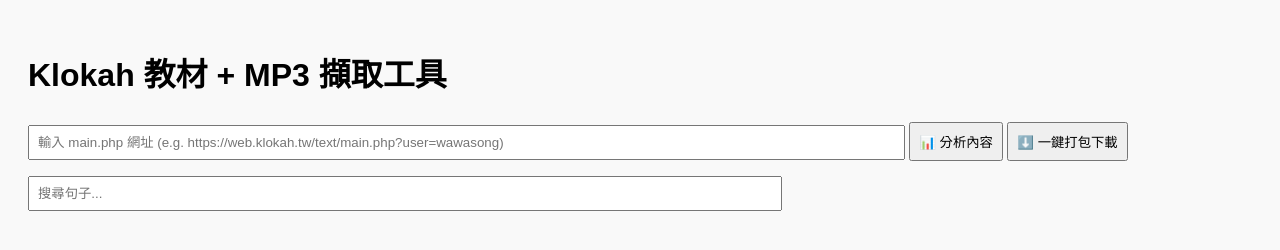
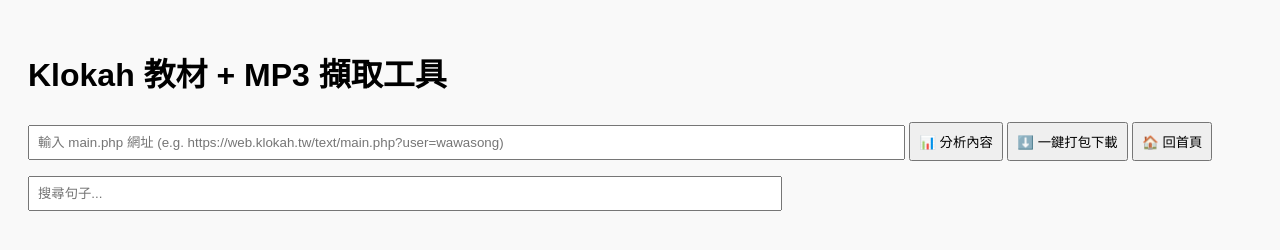
Before and after one commit to Calumai/klokah-parser, a plain HTML site: page index.html in a window 1280 px wide. Drawn offline with nearby package versions, Linux system fonts and the light colour scheme.

Commit message:
Update index.html

```diff
--- a/index.html
+++ b/index.html
@@ -22,6 +22,7 @@
   <input type="text" id="main-url" placeholder="輸入 main.php 網址 (e.g. https://web.klokah.tw/text/main.php?user=wawasong)" style="width: 70%;">
   <button onclick="analyzeAll()">📊 分析內容</button>
   <button onclick="downloadAllZip()">⬇️ 一鍵打包下載</button>
+  <button onclick="location.reload()">🏠 回首頁</button>
   <input type="text" id="search" placeholder="搜尋句子..." style="width: 60%; margin-top: 10px;">
 
   <div id="progress-container"><div id="progress-bar">0%</div></div>
```
